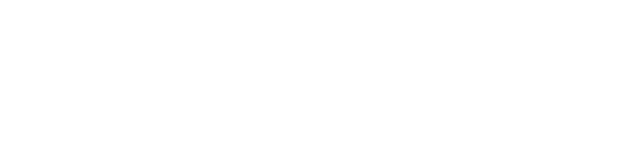
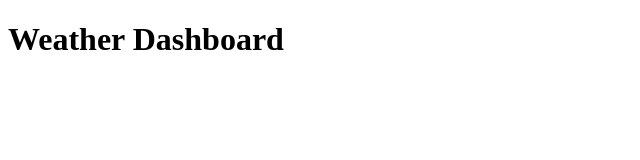
Before and after one commit to Dwill629/weather-dashboard, a plain HTML site: page index.html in a window 1280 px wide. Shown: the whole page, without its empty margins (0-640 px from the left). Drawn offline with nearby package versions, Linux system fonts and the light colour scheme.

Commit message:
added header to html

```diff
--- a/index.html
+++ b/index.html
@@ -10,6 +10,9 @@
     <title>Weather Dashboard</title>
 </head>
 <body>
+    <header class="header">
+        <h1>Weather Dashboard</h1>
+    </header>
 
 </body>
 <script src="assets/js/script.js"></script>
```
